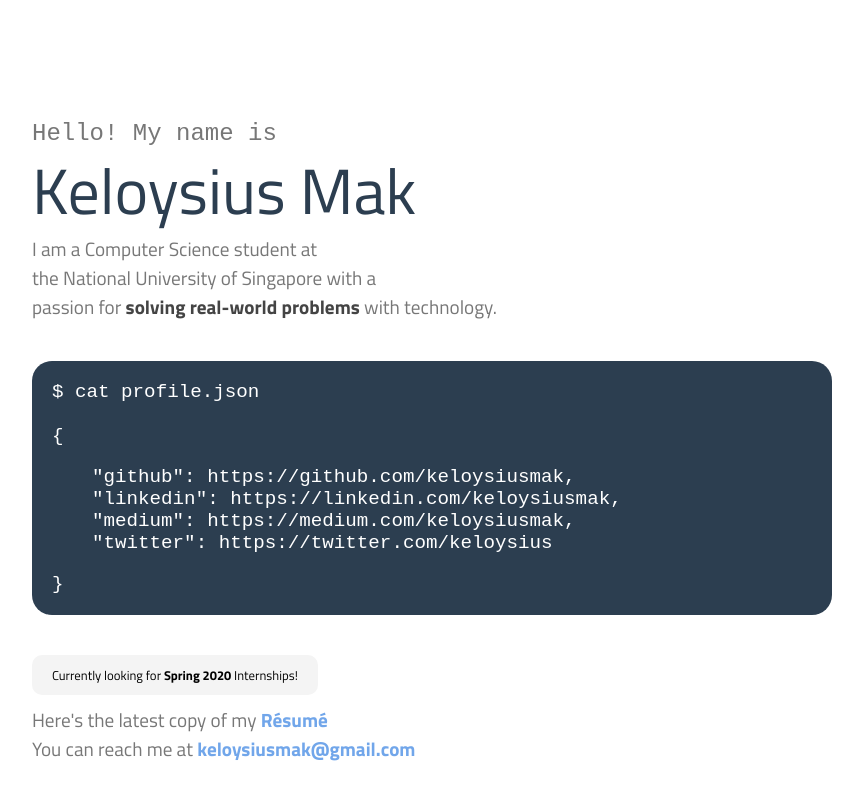
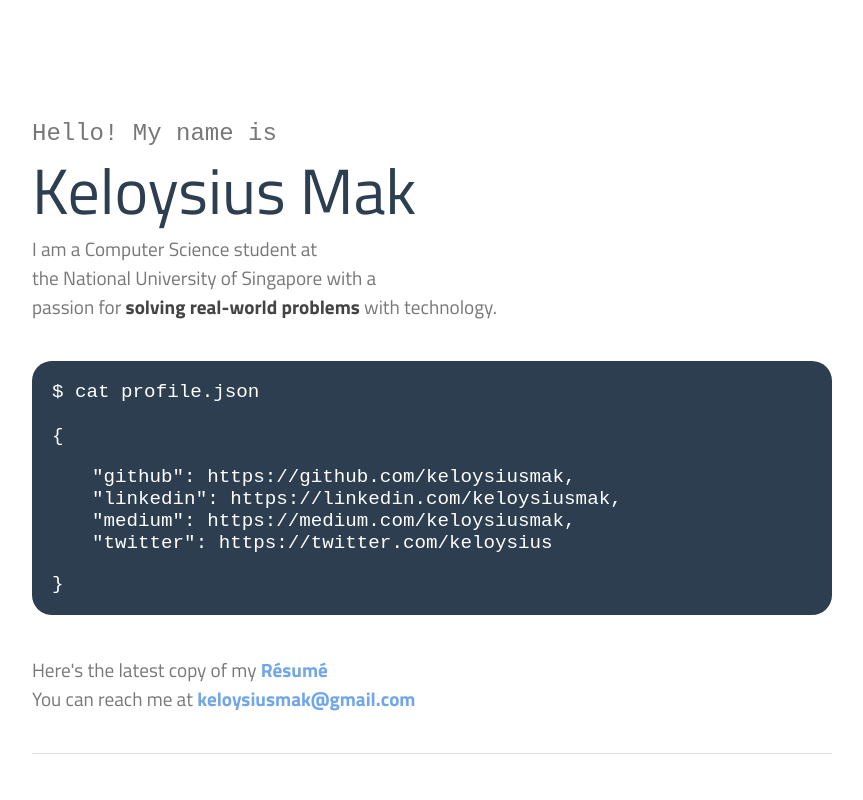
Before and after one commit to keloysiusmak/personal-website, a Vue app: page / in a window 1280 px wide. Shown: the top 800 px of the page, without its empty margins (208-1071 px from the left). Built offline with nearby package versions, Linux system fonts and the light colour scheme.

Commit message:
Remove internship search alert

```diff
--- a/src/components/Home.vue
+++ b/src/components/Home.vue
@@ -17,7 +17,6 @@
           }
         </code>
       </div>
-      <div class="alert">Currently looking for <strong>Spring 2020</strong> Internships!</div>
       <div class="headline">Here's the latest copy of my <a href="https://www.dropbox.com/s/hvj177vi1dodr44/R%C3%A9sum%C3%A9.pdf?dl=0" target="_blank">Résumé</a></div>
       <div class="headline">You can reach me at <a href="mailto:keloysiusmak@gmail.com">keloysiusmak@gmail.com</a></div>
       <div class="feature">
```
